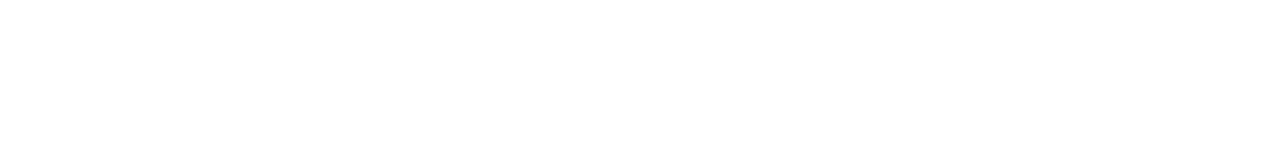
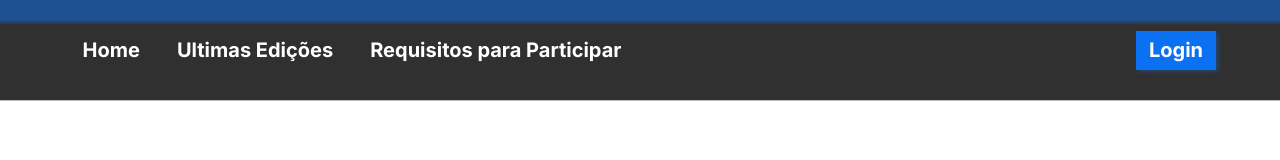
Before and after one commit to NathanDeSouzaBrito/projeto3, a plain HTML site: page index.html in a window 1280 px wide. Drawn offline with Linux system fonts and the light colour scheme.

Commit message:
nova versao

```diff
--- a/index.html
+++ b/index.html
@@ -3,10 +3,22 @@
 <head>
     <meta charset="UTF-8">
     <meta name="viewport" content="width=device-width, initial-scale=1.0">
+    <link rel="preconnect" href="https://fonts.googleapis.com">
+    <link rel="preconnect" href="https://fonts.gstatic.com" crossorigin>
+    <link href="https://fonts.googleapis.com/css2?family=Inter:wght@400;700&family=Poppins:wght@400;700&display=swap" rel="stylesheet">
     <link rel="stylesheet" href="style.css">
     <title>Document</title>
 </head>
 <body>
+    <!-- Parte Superior -->
+    <nav id="Parte-Superior">
+        <div id="menu">
+            <a href="">Home</a>
+            <a href="">Ultimas Edições</a>
+            <a href="">Requisitos para Participar</a>
+        </div>
+        <button id="Botao-PS">Login</button>
+    </nav>
 
 </body>
 </html>
--- a/style.css
+++ b/style.css
@@ -0,0 +1,66 @@
+/* BODY */
+body {
+    margin: 0;
+    padding: 0;
+}
+
+/* PARTE SUPERIOR */
+#Parte-Superior {
+    width: 100%;
+    height: 100px;
+    background: #303030;
+    display: flex;
+    justify-content: space-between;
+    align-items: center;
+
+    border-bottom: 1px solid #BABABA;
+    background: linear-gradient(180deg, rgba(12, 112, 242, 0.50) 19.91%, rgba(12, 112, 242, 0.00) 24.84%), #303030;
+}
+#Parte-Superior div a{
+    color: #FFFFFF;
+    text-decoration: none;
+}
+#menu {
+    display: flex;
+    width: 45%;
+    margin-left: 5%;
+    justify-content: space-around;
+    font-family: Inter;
+    font-size: 20px;
+    font-style: normal;
+    font-weight: 600;
+    line-height: normal;
+    align-items: center;
+}
+
+#Botao-PS {
+    width: 80px;
+    height: 39px;
+
+    background: #0C70F2;
+    box-shadow: 3px 2px 4px 0px rgba(12, 112, 242, 0.30);
+
+    margin-right: 5%;
+
+    color: #FFFFFF ;
+    font-family: Inter;
+    font-size: 20px;
+    font-style: normal;
+    font-weight: 600;
+    line-height: normal;
+    border: 0;
+}
+
+        /* CUSTOMIZAÇÃO */
+    #Parte-Superior div a:hover{
+        color: #CCCCCC;
+
+    }
+
+    #Parte-Superior button:hover{
+        transform: translateY(-1.5px);
+        transition-duration:0.5s;
+        cursor: pointer;
+    }
+
+/*  */
```
